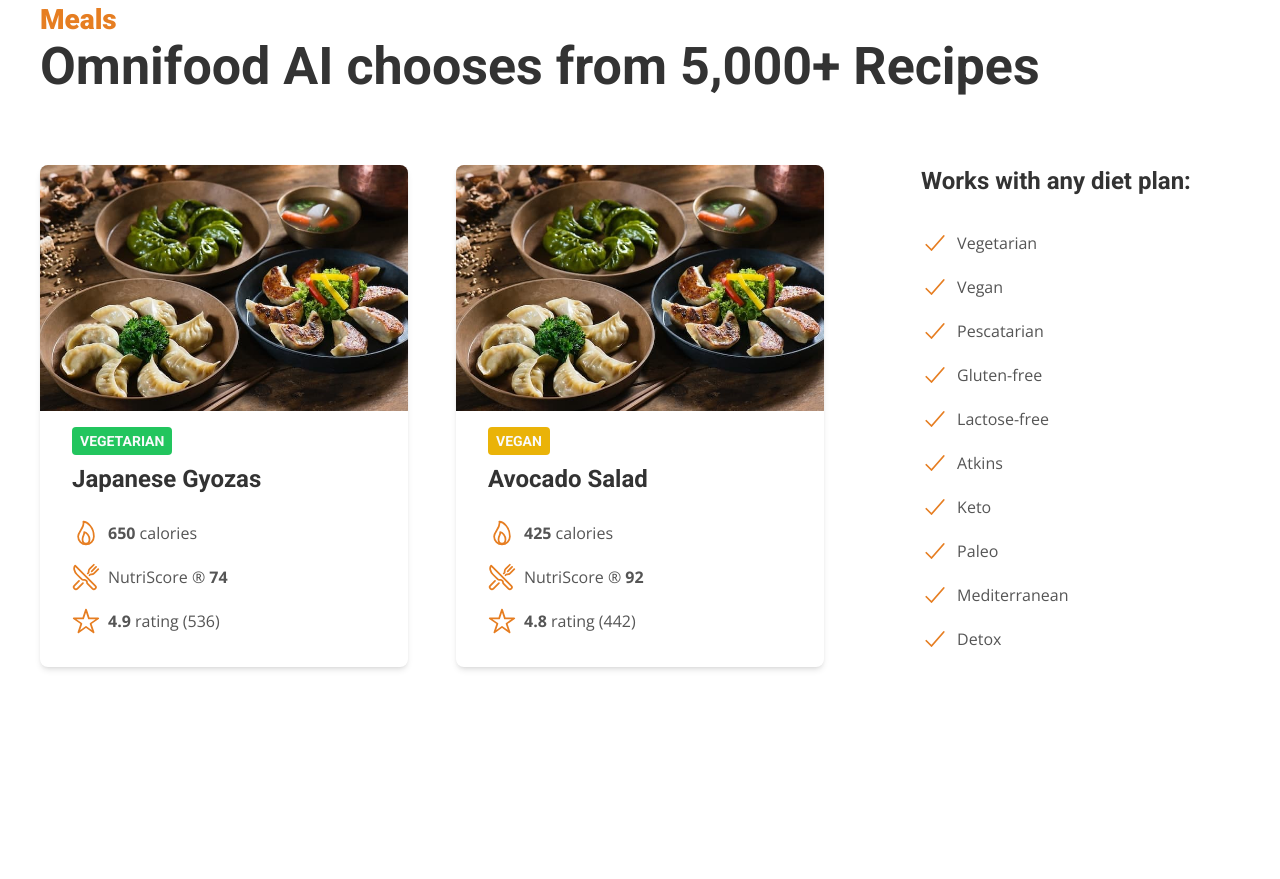
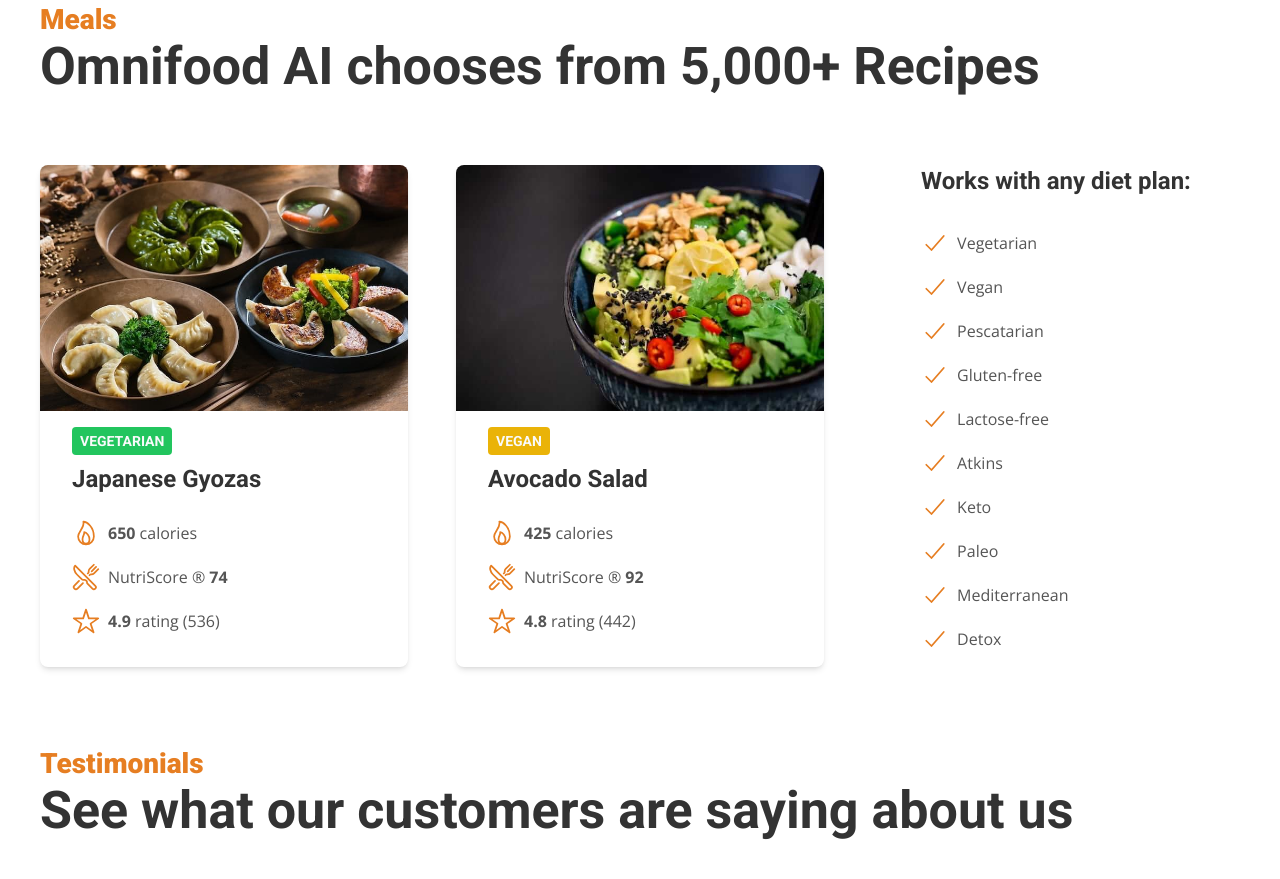
Before and after one commit to tdubsxc/omnifood-landing-page, a website built with Vite: page index.html in a window 1280 px wide. Shown: the part 2865-3744 px from the top of the page. Before the commit the page ends 3612 px from the top, so only its background shows below. Built offline with nearby package versions, Linux system fonts and the light colour scheme.

Commit message:
Tweaked the meals section and setup the testimonials.

```diff
--- a/index.html
+++ b/index.html
@@ -247,7 +247,7 @@
               </div>
             </div>
             <div class="meals-card">
-              <img src="/assets/images/meals/meal-1.jpg" alt="Japanese Gyozas" title="Japanese Gyozas" />
+              <img src="/assets/images/meals/meal-2.jpg" alt="Avocado Salad" title="Avocado Salad" />
               <div class="p-8 pt-4">
                 <span
                   class="text-gray-50 bg-yellow-500 text-xs font-display font-bold uppercase inline-block rounded mb-2 py-1 px-2 md:text-sm"
@@ -318,6 +318,16 @@
           </div>
         </div>
       </section>
+      <section id="testimonials">
+        <div class="container">
+          <div class="space-y-1 text-center max-w-md mx-auto mb-9 md:mb-18 lg:max-w-none lg:text-left">
+            <h2 class="font-display font-black text-primary text-lg md:text-xl lg:text-2xl">Testimonials</h2>
+            <h3 class="font-display font-bold text-body-dark text-2xl md:text-4xl lg:text-6xl">
+              See what our customers are saying about us
+            </h3>
+          </div>
+        </div>
+      </section>
     </main>
     <script type="module" src="https://unpkg.com/ionicons@5.5.2/dist/ionicons/ionicons.esm.js"></script>
     <script type="module" src="/main.js"></script>
```
